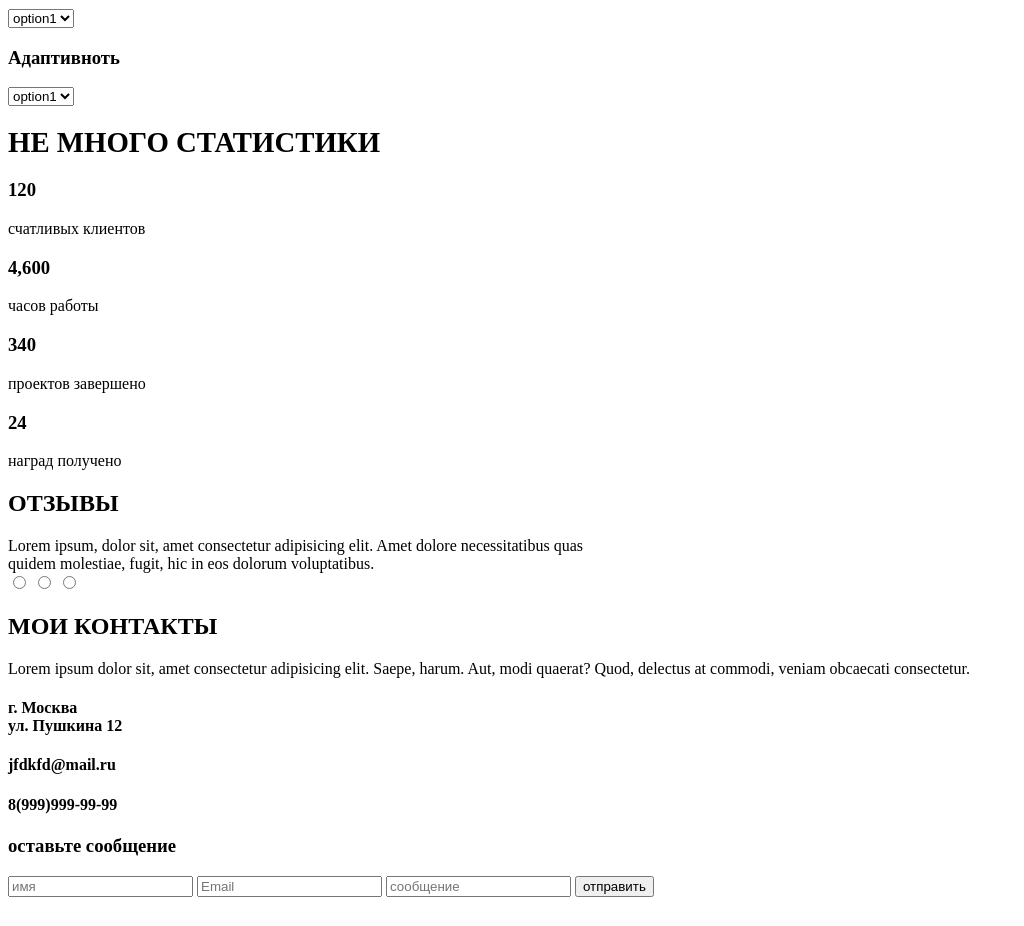
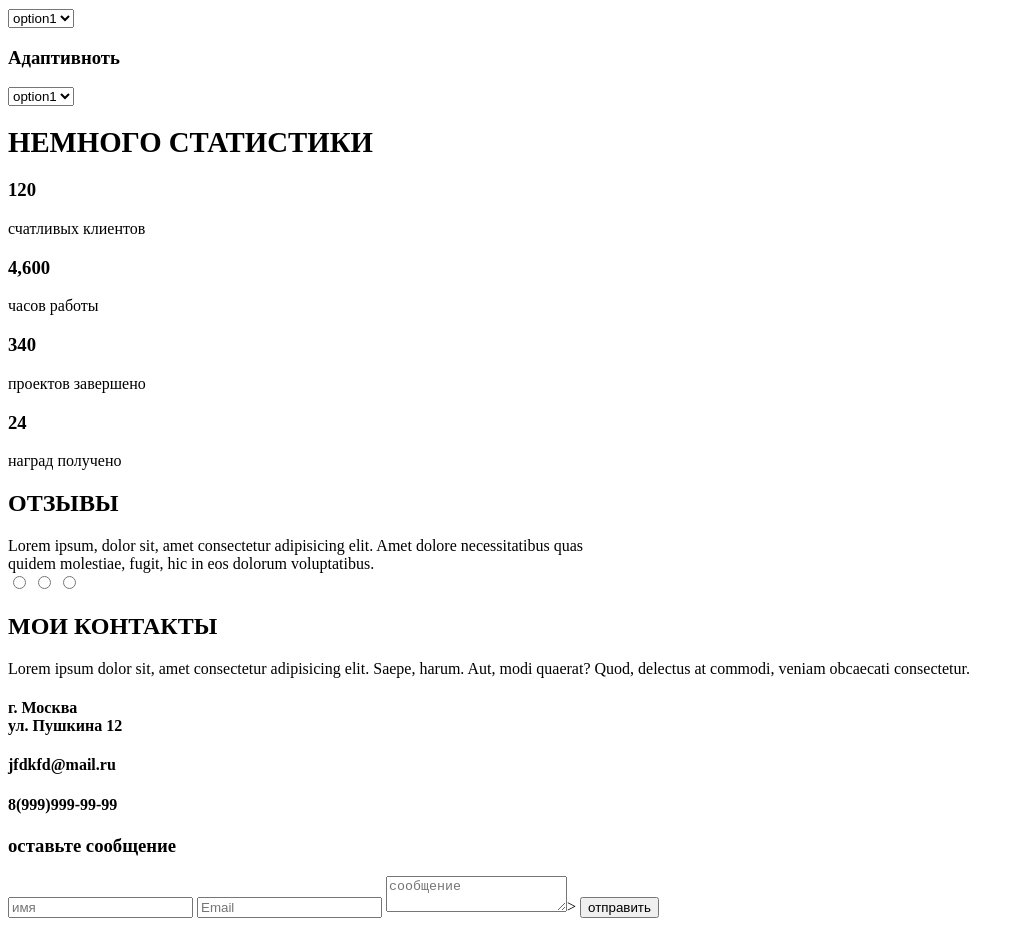
Before and after one commit to lutomin/lutomin.github.io, a plain HTML site: page src/index.html in a window 1280 px wide. Shown: the part 1520-2446 px from the top of the page, without its empty margins (0-1024 px from the left). Before the commit the page ends 2425 px from the top, so only its background shows below. Drawn offline with Linux system fonts and the light colour scheme.

Commit message:
Исправил ошибки ДЗ
Поменял <input type="text" name="tex_input2" placeholder="сообщение"> -  на textarea

```diff
--- a/src/index.html
+++ b/src/index.html
@@ -85,7 +85,7 @@
 	</form>
 	</div>
 	<div class="container 6">
-		<h2> <big>НЕ МНОГО СТАТИСТИКИ</big></h2>
+		<h2> <big>НЕМНОГО СТАТИСТИКИ</big></h2>
 		<h3>120</h3>
 		<span>счатливых клиентов</span>
 		<h3>4,600</h3>
@@ -116,7 +116,7 @@
   	<form name="e">
   		<input type="text" name="tex_input" placeholder="имя">
   		<input type="text" name="tex_input2" placeholder="Email">
-  		<input type="text" name="tex_input2" placeholder="сообщение">
+  		<textarea placeholder="сообщение"></textarea>>
   		<input type="submit" value="отправить">
   	</form>
   </footer>
```
